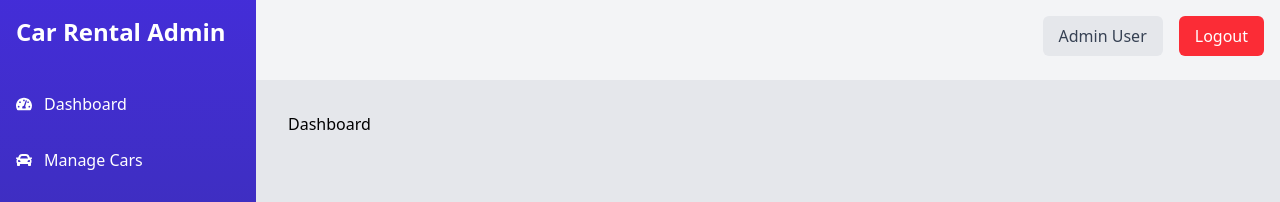
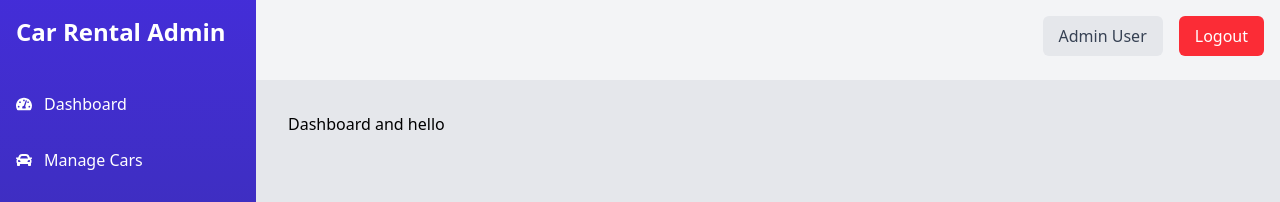
Before and after one commit to devoleper-samreen/Car-Rental, a React (Vite) app in the folder Frontend/: page /admin/dashboard in a window 1280 px wide. Shown: the top 202 px of the page. Built offline with nearby package versions, Linux system fonts and the light colour scheme; sample sign-in values are in the browser's storage.

Commit message:
feat: update Dashboard component to display user name

```diff
--- a/Frontend/src/pages/Dashboard.jsx
+++ b/Frontend/src/pages/Dashboard.jsx
@@ -1,8 +1,9 @@
-import React from 'react'
+import { useSelector } from 'react-redux'
 
 function Dashboard() {
+    const { user } = useSelector(state => state.auth)
     return (
-        <div>Dashboard</div>
+        <div>Dashboard and hello {user?.name}</div>
     )
 }
 
```
